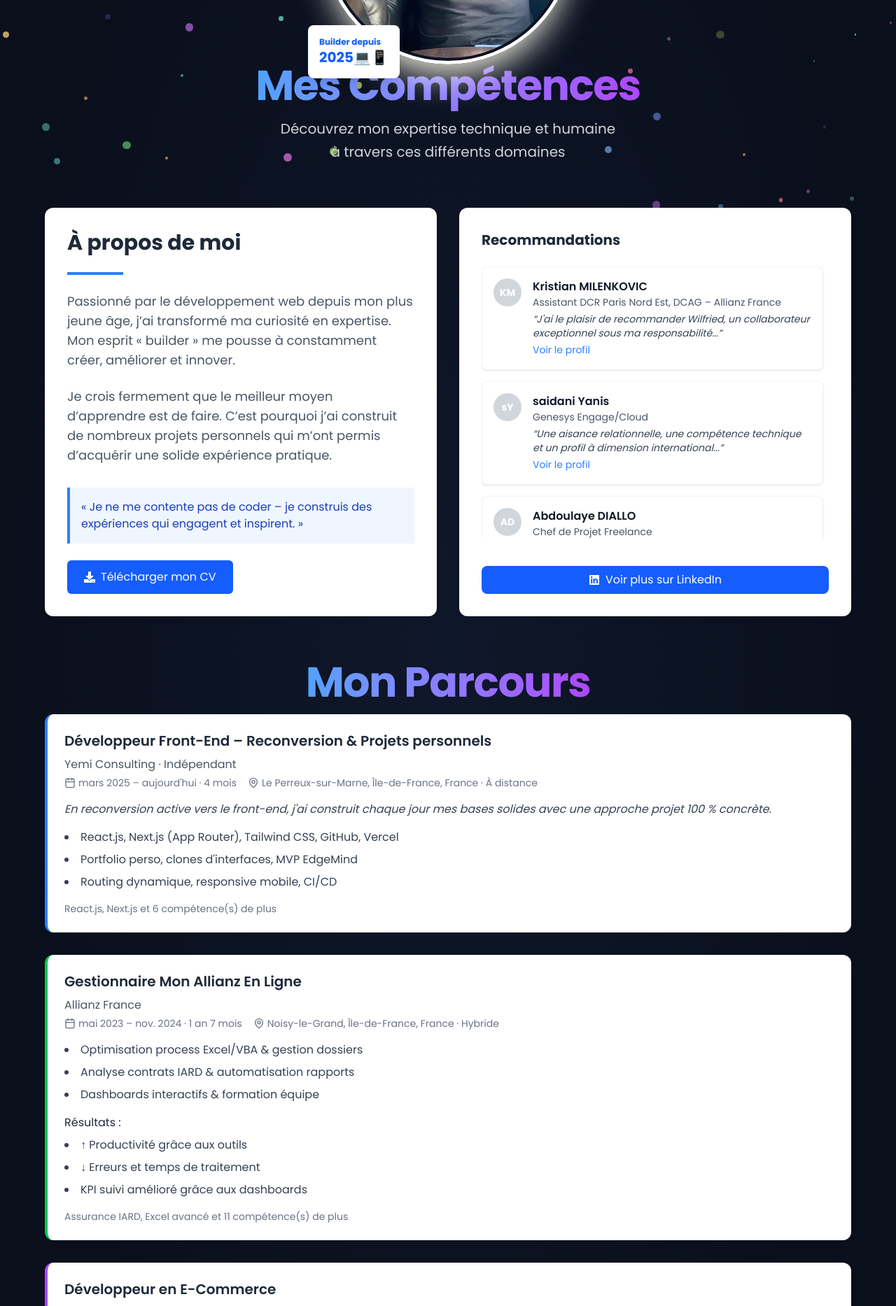
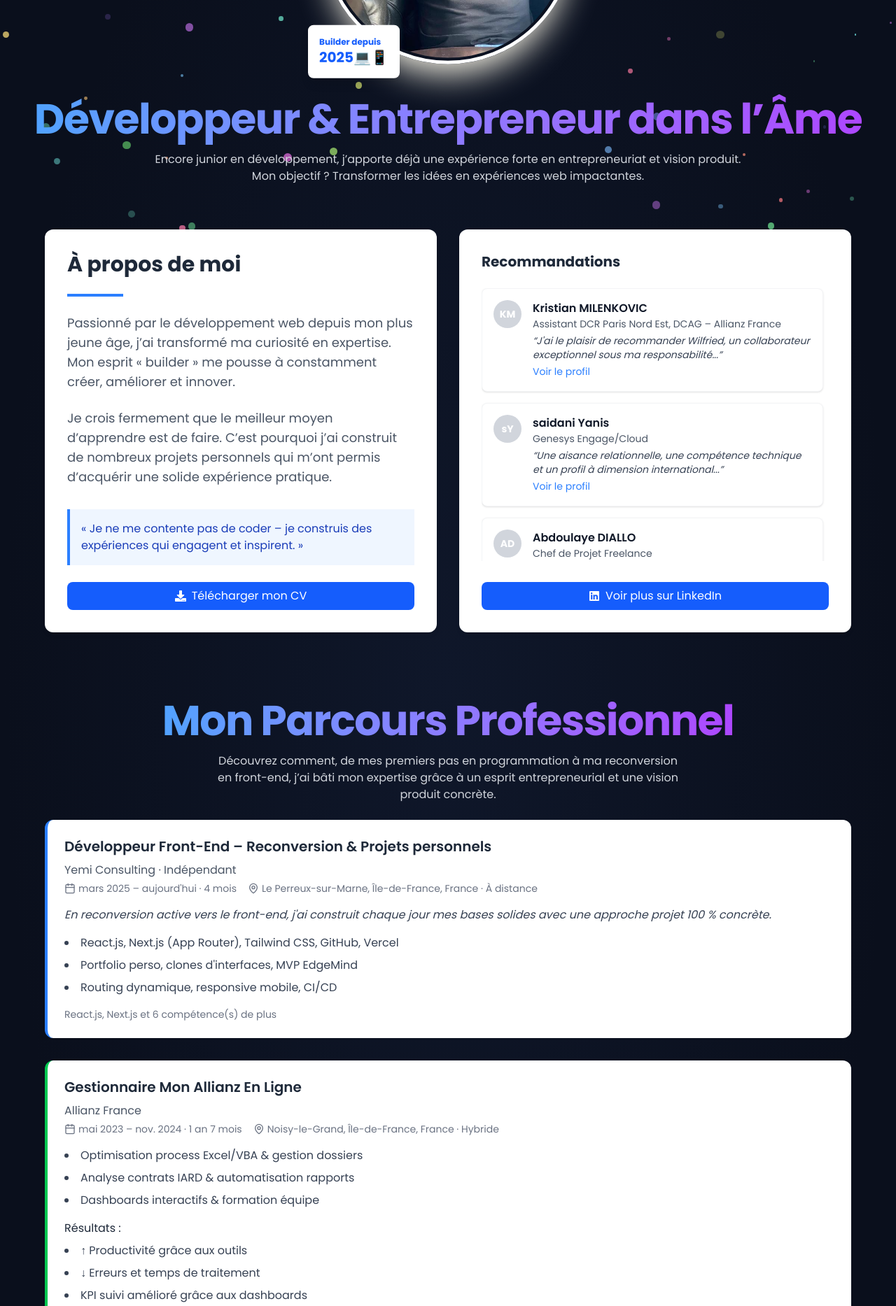
Before and after one commit to WilfriedFahim/portfolio-wilfried, a Next.js app: page /about in a window 1280 px wide. Shown: the part 460-2327 px from the top of the page at 70% size. Built offline with nearby package versions, Linux system fonts and the light colour scheme.

Commit message:
feat: page 'à propos' terminer

```diff
--- a/app/about/page.tsx
+++ b/app/about/page.tsx
@@ -10,6 +10,7 @@
 import { TimelineWithRecs } from "@/components/TimelineWithRecs";
 import Container from '@/components/Container';
 import AnimatedAvatar from '@/components/ui/AnimatedAvatar';
+import { BackToTopButton } from "@/components/ui/BackToTopButton";
 
 export default function AboutPage() {
   return (
@@ -25,26 +26,28 @@
             <AnimatedAvatar />
           </div>
 
-          <header className="text-center">
+          <header className="text-center mt-12">
             <h1 className="text-5xl md:text-6xl font-extrabold mb-4 tracking-tight">
               <span className="bg-clip-text text-transparent bg-gradient-to-r from-blue-400 to-purple-500">
-                Mes Compétences
+                Développeur & Entrepreneur dans l’Âme
               </span>
             </h1>
-            <p className="text-xl text-gray-300 max-w-3xl mx-auto leading-relaxed">
-              Découvrez mon expertise technique et humaine<br />
-              à travers ces différents domaines
+            <p className="text-gray-300 max-w-4xl mx-auto">
+              Encore junior en développement, j’apporte déjà une expérience forte en entrepreneuriat et vision produit. <br />
+              Mon objectif ? Transformer les idées en expériences web impactantes.
             </p>
           </header>
+
 
           <section className="mt-16 sm:px-6 lg:px-8">
             <TimelineWithRecs />
           </section>
 
           {/* Section expériences – named export */}
-          <section className="mt-16">
+          <section className="mt-24">
             <ExperienceSection />
           </section>
+          <BackToTopButton />
         </Container>
       </main>
     </>
--- a/app/projects/page.tsx
+++ b/app/projects/page.tsx
@@ -37,17 +37,17 @@
 			<main className="pt-24 pb-16 bg-primary-dark min-h-screen relative z-10 text-white">
 				<Container className="py-0" id="project-list-section">
 					{/* HEADER */}
-					<section className="pb-15 pt-16 px-4 text-center">
+					<section className="pb-15 mt-16 px-4 text-center">
 						<div className="max-w-4xl mx-auto">
 							<h2 className="text-5xl md:text-6xl font-extrabold mb-4 tracking-tight">
 								<span className="bg-clip-text text-transparent bg-gradient-to-r from-blue-400 to-purple-500">
 									Bienvenue dans mon monde
 								</span>
 							</h2>
-							<p className="text-xl bg-clip-text text-transparent bg-gradient-to-r from-blue-400 to-purple-500">
+							<p className="text-xl bg-clip-text text-transparent bg-gradient-to-r from-blue-400 to-purple-500 mb-4">
 								Des projets qui allient technique et créativité
 							</p>
-							<p className="text-xl text-gray-300 max-w-3xl mx-auto mt-6 leading-relaxed">
+							<p className="text-gray-300 max-w-2xl mx-auto">
 								Chaque réalisation présentée ici, qu’il s’agisse d’un{" "}
 								<span className="font-medium">clone</span> de plateforme, d’un{" "}
 								<span className="font-medium">SaaS</span> ou d’une{" "}
--- a/app/skills/page.tsx
+++ b/app/skills/page.tsx
@@ -68,13 +68,13 @@
       <ParticlesBackground />
       <main className="pt-24 pb-16 bg-primary-dark min-h-screen relative z-10 text-white">
         {/* Header */}
-        <header className="text-center py-16">
+        <header className="text-center mt-16">
           <h1 className="text-5xl md:text-6xl font-extrabold mb-4 tracking-tight">
             <span className="bg-clip-text text-transparent bg-gradient-to-r from-blue-400 to-purple-500">
               Mes Compétences
             </span>
           </h1>
-          <p className="text-xl text-gray-300 max-w-3xl mx-auto leading-relaxed">
+          <p className="text-gray-300 max-w-2xl mx-auto">
             Découvrez mon expertise technique et humaine<br />
             à travers ces différents domaines
           </p>
--- a/components/ExperienceSection.tsx
+++ b/components/ExperienceSection.tsx
@@ -70,14 +70,18 @@
 
 export function ExperienceSection() {
   return (
-    <section id="experience" className="mt-16 mb-8 px-4 lg:px-8">
-      <div className="max-w-6xl mx-auto mb-8">
-        <header className="text-center">
-          <h1 className="text-5xl md:text-6xl font-extrabold mb-4 tracking-tight">
+    <section id="experience" className="px-4 lg:px-8">
+      <div className="max-w-6xl mx-auto">
+        <header className="text-center mb-6">
+          <h3 className="text-5xl md:text-6xl font-extrabold mb-4 tracking-tight">
             <span className="bg-clip-text text-transparent bg-gradient-to-r from-blue-400 to-purple-500">
-              Mon Parcours
+              Mon Parcours Professionnel
             </span>
-          </h1>
+          </h3>
+          <p className="text-gray-300 max-w-2xl mx-auto">
+            Découvrez comment, de mes premiers pas en programmation à ma reconversion en front-end,
+            j’ai bâti mon expertise grâce à un esprit entrepreneurial et une vision produit concrète.
+          </p>
         </header>
         <div className="space-y-8">
           {experiences.map((exp, idx) => (
--- a/components/TimelineWithRecs.tsx
+++ b/components/TimelineWithRecs.tsx
@@ -57,7 +57,7 @@
           <a
             href="/Wilfried_Chi_CV.pdf"
             download
-            className="inline-flex items-center px-6 py-3 bg-blue-600 text-white font-medium rounded-md hover:bg-blue-700 transition duration-300"
+            className="w-full inline-flex items-center justify-center bg-blue-600 text-white font-medium py-2 px-4 rounded-lg hover:bg-blue-700 transition"
           >
             <FaDownload className="mr-2" /> Télécharger mon CV
           </a>
--- /dev/null
+++ b/components/ui/BackToTopButton.tsx
@@ -0,0 +1,34 @@
+// components/ui/BackToTopButton.tsx
+"use client";
+
+import { useEffect, useState } from "react";
+import { ChevronUp } from "lucide-react";
+
+export function BackToTopButton() {
+    const [visible, setVisible] = useState(false);
+
+    useEffect(() => {
+        const handleScroll = () => setVisible(window.scrollY > 300);
+        window.addEventListener("scroll", handleScroll, { passive: true });
+        return () => window.removeEventListener("scroll", handleScroll);
+    }, []);
+
+    if (!visible) return null;
+
+    return (
+        <button
+            onClick={() => window.scrollTo({ top: 0, behavior: "smooth" })}
+            aria-label="Retour en haut"
+            className="
+        fixed bottom-8 left-1/2 transform -translate-x-1/2
+        z-50 p-3 rounded-full shadow-xl
+        bg-gradient-to-r from-blue-500 to-purple-500
+        hover:from-blue-600 hover:to-purple-600
+        ring-4 text-gray-300 border-gray-400 /30
+        transition-all duration-300
+      "
+        >
+            <ChevronUp className="w-6 h-6 text-white" />
+        </button>
+    );
+}
```
